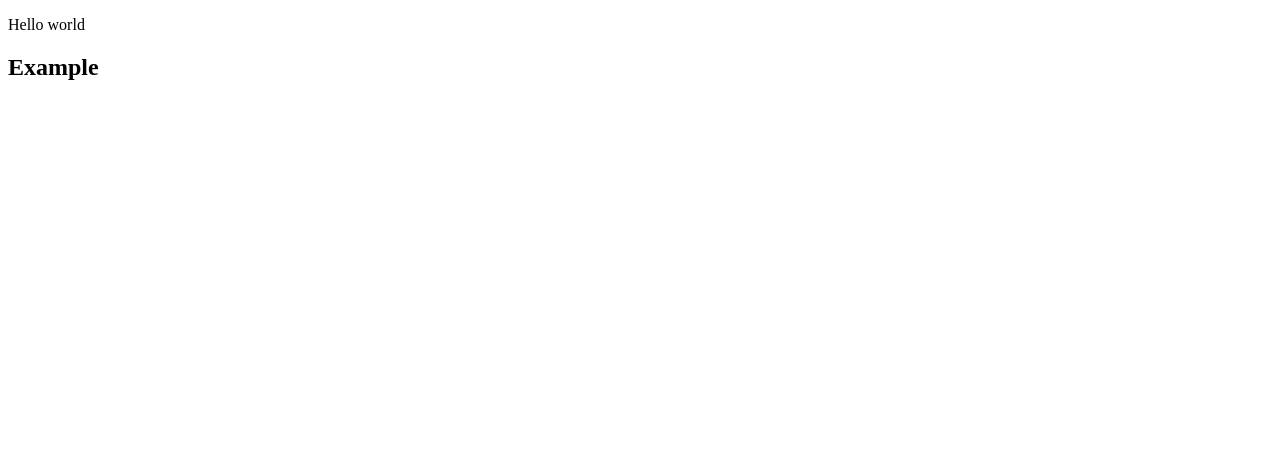
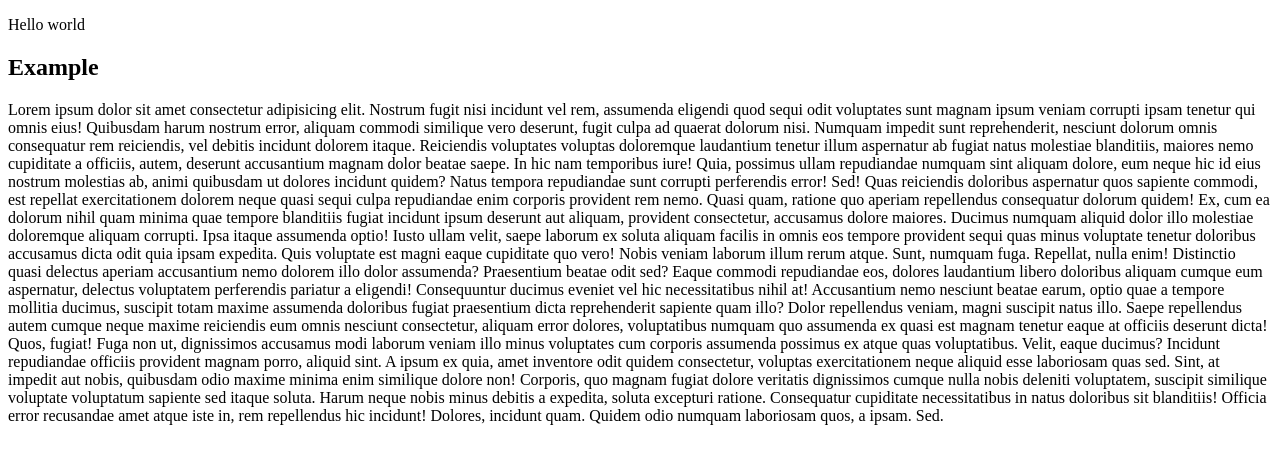
Before and after one commit to ivanstruchuk93/project, a plain HTML site: page index.html in a window 1280 px wide. Drawn offline with Linux system fonts and the light colour scheme.

Commit message:
index.html text

```diff
--- a/index.html
+++ b/index.html
@@ -7,6 +7,21 @@
 	<title>Exampe</title>
 	<p>Hello world</p>
 	<h2>Example</h2>
+	<div class="text">Lorem ipsum dolor sit amet consectetur adipisicing elit. Nostrum fugit nisi incidunt vel rem, assumenda eligendi quod sequi odit voluptates sunt magnam ipsum veniam corrupti ipsam tenetur qui omnis eius!
+	Quibusdam harum nostrum error, aliquam commodi similique vero deserunt, fugit culpa ad quaerat dolorum nisi. Numquam impedit sunt reprehenderit, nesciunt dolorum omnis consequatur rem reiciendis, vel debitis incidunt dolorem itaque.
+	Reiciendis voluptates voluptas doloremque laudantium tenetur illum aspernatur ab fugiat natus molestiae blanditiis, maiores nemo cupiditate a officiis, autem, deserunt accusantium magnam dolor beatae saepe. In hic nam temporibus iure!
+	Quia, possimus ullam repudiandae numquam sint aliquam dolore, eum neque hic id eius nostrum molestias ab, animi quibusdam ut dolores incidunt quidem? Natus tempora repudiandae sunt corrupti perferendis error! Sed!
+	Quas reiciendis doloribus aspernatur quos sapiente commodi, est repellat exercitationem dolorem neque quasi sequi culpa repudiandae enim corporis provident rem nemo. Quasi quam, ratione quo aperiam repellendus consequatur dolorum quidem!
+	Ex, cum ea dolorum nihil quam minima quae tempore blanditiis fugiat incidunt ipsum deserunt aut aliquam, provident consectetur, accusamus dolore maiores. Ducimus numquam aliquid dolor illo molestiae doloremque aliquam corrupti.
+	Ipsa itaque assumenda optio! Iusto ullam velit, saepe laborum ex soluta aliquam facilis in omnis eos tempore provident sequi quas minus voluptate tenetur doloribus accusamus dicta odit quia ipsam expedita.
+	Quis voluptate est magni eaque cupiditate quo vero! Nobis veniam laborum illum rerum atque. Sunt, numquam fuga. Repellat, nulla enim! Distinctio quasi delectus aperiam accusantium nemo dolorem illo dolor assumenda?
+	Praesentium beatae odit sed? Eaque commodi repudiandae eos, dolores laudantium libero doloribus aliquam cumque eum aspernatur, delectus voluptatem perferendis pariatur a eligendi! Consequuntur ducimus eveniet vel hic necessitatibus nihil at!
+	Accusantium nemo nesciunt beatae earum, optio quae a tempore mollitia ducimus, suscipit totam maxime assumenda doloribus fugiat praesentium dicta reprehenderit sapiente quam illo? Dolor repellendus veniam, magni suscipit natus illo.
+	Saepe repellendus autem cumque neque maxime reiciendis eum omnis nesciunt consectetur, aliquam error dolores, voluptatibus numquam quo assumenda ex quasi est magnam tenetur eaque at officiis deserunt dicta! Quos, fugiat!
+	Fuga non ut, dignissimos accusamus modi laborum veniam illo minus voluptates cum corporis assumenda possimus ex atque quas voluptatibus. Velit, eaque ducimus? Incidunt repudiandae officiis provident magnam porro, aliquid sint.
+	A ipsum ex quia, amet inventore odit quidem consectetur, voluptas exercitationem neque aliquid esse laboriosam quas sed. Sint, at impedit aut nobis, quibusdam odio maxime minima enim similique dolore non!
+	Corporis, quo magnam fugiat dolore veritatis dignissimos cumque nulla nobis deleniti voluptatem, suscipit similique voluptate voluptatum sapiente sed itaque soluta. Harum neque nobis minus debitis a expedita, soluta excepturi ratione.
+	Consequatur cupiditate necessitatibus in natus doloribus sit blanditiis! Officia error recusandae amet atque iste in, rem repellendus hic incidunt! Dolores, incidunt quam. Quidem odio numquam laboriosam quos, a ipsam. Sed.</div>
 </head>
 <body>
 
```
